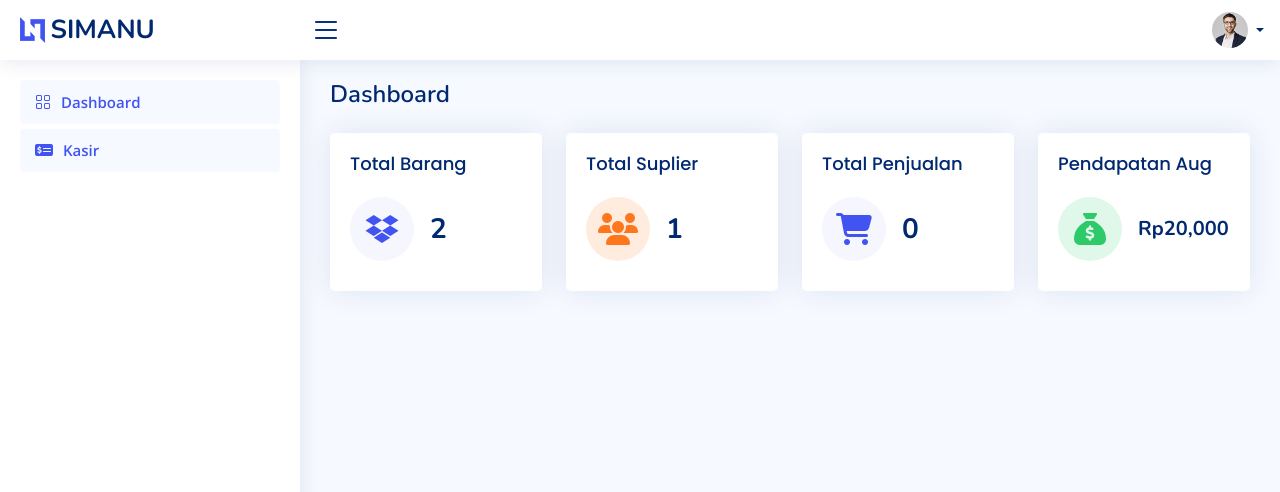
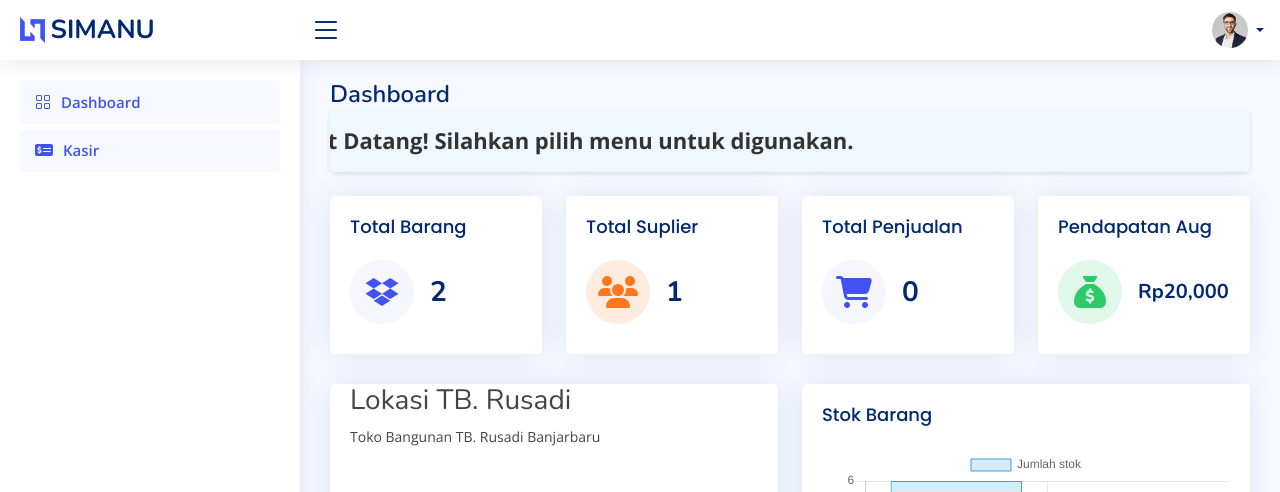
Before and after one commit to riinawti/simanu, a CodeIgniter app: page /simanu/dashboard in a window 1280 px wide. Shown: the top 492 px of the page. Run offline with CodeIgniter, Linux system fonts and the light colour scheme; the visitor is signed in with stand-in values (Sample User, id 1); data comes from the database, SQL or seed files in the repository; some libraries are stand-ins or nearby versions.

Commit message:
Memperbaiki dashboard

```diff
--- a/application/controllers/Dashboard.php
+++ b/application/controllers/Dashboard.php
@@ -21,6 +21,7 @@ class Dashboard extends CI_Controller
             'suplier' => $this->_suplier(),
             'penjualan' => $this->_penjualan(),
             'pendapatan' => $this->_pendapatan(),
+            'grafikstok'=>  $this->M_pengguna->get_stok_products(),
         ]);
         $this->load->view('layouts/footer');
     }
--- a/application/models/M_pengguna.php
+++ b/application/models/M_pengguna.php
@@ -48,4 +48,14 @@ class M_pengguna extends CI_Model
     {
         return $this->db->get('tbl_pengguna')->num_rows();
     }
+
+    public function get_stok_products()
+    {
+        $this->db->select('nama_barang, stok');
+        $this->db->from('tbl_barang'); // Sesuaikan dengan nama tabel yang sesuai
+        $this->db->order_by('stok', 'DESC');
+        $this->db->limit(10); // Mengambil 10 yang paling terbaru masuk ke databse
+        $query = $this->db->get();
+        return $query->result_array();
+    }
 }
--- a/application/views/dashboard.php
+++ b/application/views/dashboard.php
@@ -1,11 +1,20 @@
 <main id="main" class="main" style="margin-bottom: 200px;">
     <div class="pagetitle mb-4">
         <h1>Dashboard</h1>
+        <!-- Pesan Berjalan -->
+        <div class="marquee-container">
+            <div class="marquee">
+                Selamat Datang! Silahkan pilih menu untuk digunakan.
+            </div>
+        </div>
     </div>
     <?php if ($this->session->flashdata('pesan')) : ?>
         <div class="row">
             <div class="col">
-                <div class="alert alert-success alert-dismissible fade show" role="alert"> <i class="bi bi-check-circle me-1"></i> <?= $this->session->flashdata('pesan'); ?> <button type="button" class="btn-close" data-bs-dismiss="alert" aria-label="Close"></button></div>
+                <div class="alert alert-success alert-dismissible fade show" role="alert">
+                    <i class="bi bi-check-circle me-1"></i> <?= $this->session->flashdata('pesan'); ?>
+                    <button type="button" class="btn-close" data-bs-dismiss="alert" aria-label="Close"></button>
+                </div>
             </div>
         </div>
     <?php endif; ?>
@@ -16,7 +25,9 @@
                     <div class="card-body">
                         <h5 class="card-title">Total Barang</h5>
                         <div class="d-flex align-items-center">
-                            <div class="card-icon rounded-circle d-flex align-items-center justify-content-center"> <i class="fa-brands fa-dropbox"></i></div>
+                            <div class="card-icon rounded-circle d-flex align-items-center justify-content-center">
+                                <i class="fa-brands fa-dropbox"></i>
+                            </div>
                             <div class="ps-3">
                                 <h6><?= $barang ?></h6>
                             </div>
@@ -29,7 +40,9 @@
                     <div class="card-body">
                         <h5 class="card-title">Total Suplier</h5>
                         <div class="d-flex align-items-center">
-                            <div class="card-icon rounded-circle d-flex align-items-center justify-content-center"> <i class="fas fa-users"></i></div>
+                            <div class="card-icon rounded-circle d-flex align-items-center justify-content-center">
+                                <i class="fas fa-users"></i>
+                            </div>
                             <div class="ps-3">
                                 <h6><?= $suplier ?></h6>
                             </div>
@@ -42,7 +55,9 @@
                     <div class="card-body">
                         <h5 class="card-title">Total Penjualan</h5>
                         <div class="d-flex align-items-center">
-                            <div class="card-icon rounded-circle d-flex align-items-center justify-content-center"> <i class="fas fa-cart-shopping"></i></div>
+                            <div class="card-icon rounded-circle d-flex align-items-center justify-content-center">
+                                <i class="fas fa-cart-shopping"></i>
+                            </div>
                             <div class="ps-3">
                                 <h6><?= $penjualan ?></h6>
                             </div>
@@ -55,7 +70,9 @@
                     <div class="card-body">
                         <h5 class="card-title">Pendapatan <?= date('M') ?></h5>
                         <div class="d-flex align-items-center">
-                            <div class="card-icon rounded-circle d-flex align-items-center justify-content-center"> <i class="fas fa-sack-dollar"></i></div>
+                            <div class="card-icon rounded-circle d-flex align-items-center justify-content-center">
+                                <i class="fas fa-sack-dollar"></i>
+                            </div>
                             <div class="ps-3">
                                 <h6 style="font-size: 20px;">Rp<?= $pendapatan == null ? '0' : number_format($pendapatan) ?></h6>
                             </div>
@@ -64,5 +81,69 @@
                 </div>
             </div>
         </div>
+        <!-- Lokasi TB. Rusadi -->
+        <div class="row">
+            <div class="col-lg-6 col-12 mb-4">
+                <div class="card mb-0">
+                    <div class="card-close"></div>
+                    <div class="card-body d-flex flex-column">
+                        <h3>Lokasi TB. Rusadi</h3>
+                        <p class="small mb-5 text-gray-500">Toko Bangunan TB. Rusadi Banjarbaru</p>
+                        <iframe src="https://www.google.com/maps/embed?pb=!1m18!1m12!1m3!1d31702.731341431024!2d114.82531420946515!3d-3.4465504110898066!2m3!1f0!2f0!3f0!3m2!1i1024!2i768!4f13.1!3m3!1m2!1s0x2de68722e54a9d29%3A0x7b2e8f9c16e38b1b!2sToko%20Bangunan%20TB.%20Rusadi!5e0!3m2!1sid!2sid!4v1696475676430!5m2!1sid!2sid" width="100%" height="200" style="border:0;" allowfullscreen="" loading="lazy" referrerpolicy="no-referrer-when-downgrade"></iframe>
+                        <!-- Tautan ke Lokasi -->
+                        <a href="https://maps.app.goo.gl/zAiaaGAKRsXRRDHy7" target="_blank" class="btn btn-primary mt-3">Lihat di Google Maps</a>
+                    </div>
+                </div>
+            </div>
+            <!-- Grafik stok -->
+            <div class="col-lg-6 col-12 mb-4">
+                <div class="card mb-0">
+                    <div class="card-body">
+                        <h5 class="card-title">Stok Barang</h5>
+                        <canvas id="myChart" width="200" height="100" style="border:0;"></canvas>
+                    </div>
+                </div>
+            </div>
+        </div>
     </section>
 </main>
+<style>
+    .marquee-container {
+        overflow: hidden;
+        white-space: nowrap;
+        box-sizing: border-box;
+        background-color: #f0f8ff;
+        /* Latar belakang biru muda */
+        padding: 15px;
+        /* Padding di sekitar teks */
+        border-radius: 5px;
+        /* Sudut membulat */
+        margin-bottom: 15px;
+        /* Jarak bawah */
+        box-shadow: 0 2px 5px rgba(0, 0, 0, 0.1);
+        /* Bayangan */
+    }
+
+    .marquee {
+        display: inline-block;
+        padding-left: 100%;
+        /* Mulai scrolling dari kanan */
+        font-size: 22px;
+        /* Ukuran font */
+        font-weight: bold;
+        /* Menebalkan teks */
+        color: #333;
+        /* Warna teks */
+        animation: marquee 10s linear infinite;
+    }
+
+    @keyframes marquee {
+        0% {
+            transform: translateX(0);
+        }
+
+        100% {
+            transform: translateX(-100%);
+        }
+    }
+</style>
--- a/application/views/layouts/footer.php
+++ b/application/views/layouts/footer.php
@@ -14,6 +14,7 @@
   <script src="<?= base_url('public/assets/js/validate.js') ?>"></script>
   <script src="<?= base_url('public/assets/js/main.js') ?>"></script>
   <script src="https://cdn.jsdelivr.net/npm/select2@4.1.0-rc.0/dist/js/select2.min.js"></script>
+  <script src="https://cdn.jsdelivr.net/npm/chart.js"></script>
   <script>
     let table = new DataTable('#myTable');
     // In your Javascript (external .js resource or <script> tag)
@@ -23,7 +24,7 @@
 
     $(document).ready(function() {
       $.ajax({
-        url: '/barang/getDataAjax',
+        url: '/simanu/barang/getDataAjax',
         type: 'get',
         success: function(response) {
           tes(response)
@@ -141,6 +142,66 @@
       });
     });
   </script>
+  <script>
+    document.addEventListener('DOMContentLoaded', function() {
+      const grafikstok = <?php echo json_encode($grafikstok); ?>;
+
+      const ctx = document.getElementById('myChart').getContext('2d');
+
+      new Chart(ctx, {
+        type: 'bar',
+        data: {
+          labels: grafikstok.map(product => product.nama_barang),
+          datasets: [{
+            label: 'Jumlah stok',
+            data: grafikstok.map(product => product.stok),
+            backgroundColor: 'rgba(54, 162, 235, 0.2)',
+            borderColor: 'rgba(54, 162, 235, 1)',
+            borderWidth: 1
+          }]
+        },
+        options: {
+          responsive: true,
+          plugins: {
+            legend: {
+              display: true,
+              position: 'top'
+            },
+            tooltip: {
+              callbacks: {
+                label: function(context) {
+                  let label = context.dataset.label || '';
+                  if (label) {
+                    label += ': ';
+                  }
+                  if (context.parsed.y !== null) {
+                    label += context.parsed.y;
+                  }
+                  return label;
+                }
+              }
+            }
+          },
+          scales: {
+            x: {
+              beginAtZero: true,
+              title: {
+                display: true,
+                text: 'Nama Barang'
+              }
+            },
+            y: {
+              beginAtZero: true,
+              title: {
+                display: true,
+                text: 'Jumlah Stok'
+              }
+            }
+          }
+        }
+      });
+    });
+  </script>
   </body>
 
   </html>
```
Also changed, not shown: public/barang/No-Drop-1-Kg.png (added).
